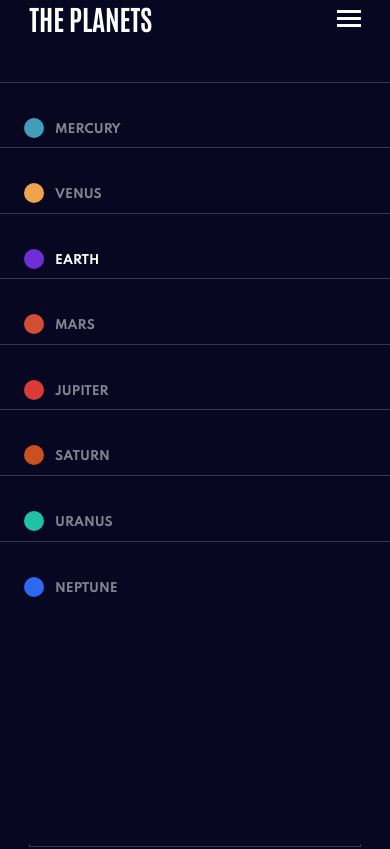
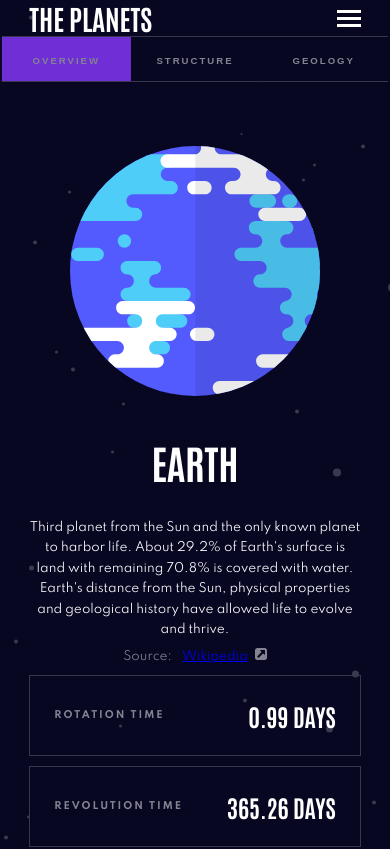
Before and after one commit to ScarSymmetry/-FrontEndMentor-Planets-Facts-with-React, a React (Create React App) app: page / in a window 390 px wide. Shown: the top 849 px of the page. Built offline with nearby package versions, Linux system fonts and the light colour scheme.

Commit message:
fixed overflowing sliding menu

```diff
--- a/src/App.css
+++ b/src/App.css
@@ -38,6 +38,11 @@
 	--fs-nav: 0.75rem;
 }
 
+html,
+body {
+	overflow-x: hidden;
+	position: relative;
+}
 body {
 	font-size: var(--fs-400);
 	font-family: var(--font-spartan);
@@ -45,7 +50,8 @@ body {
 	background-image: url(./svg/background-stars.svg);
 	background-position: center;
 	background-repeat: no-repeat;
-	min-height: 100vh;
+	min-height: 100%;
+	max-width: 100%;
 }
 
 .wrapper {
@@ -76,3 +82,9 @@ body {
 		--fs-XL: 1.5rem;
 	}
 }
+
+@media (max-width: 840px) {
+	:root {
+		--fs-nav: 0.6rem;
+	}
+}
--- a/src/Nav.module.css
+++ b/src/Nav.module.css
@@ -123,10 +123,13 @@
 
 		position: absolute;
 		width: 100%;
-		height: 100vh;
+		height: 100%;
 		left: 0;
 		top: 0;
 		background-color: var(--color-black);
+		transform: translateX(110%);
+
+		transition: transform 1s ease-in-out;
 	}
 
 	.nav li {
--- a/src/TabWrapper.module.css
+++ b/src/TabWrapper.module.css
@@ -8,8 +8,10 @@
 @media only screen and (max-width: 768px) {
 	.buttonWrapper {
 		position: absolute;
-		width: 100vw;
-		left: 0;
+		width: 99%;
+
+		left: 50%;
+		transform: translateX(-50%);
 		flex-direction: row;
 	}
 }
```
